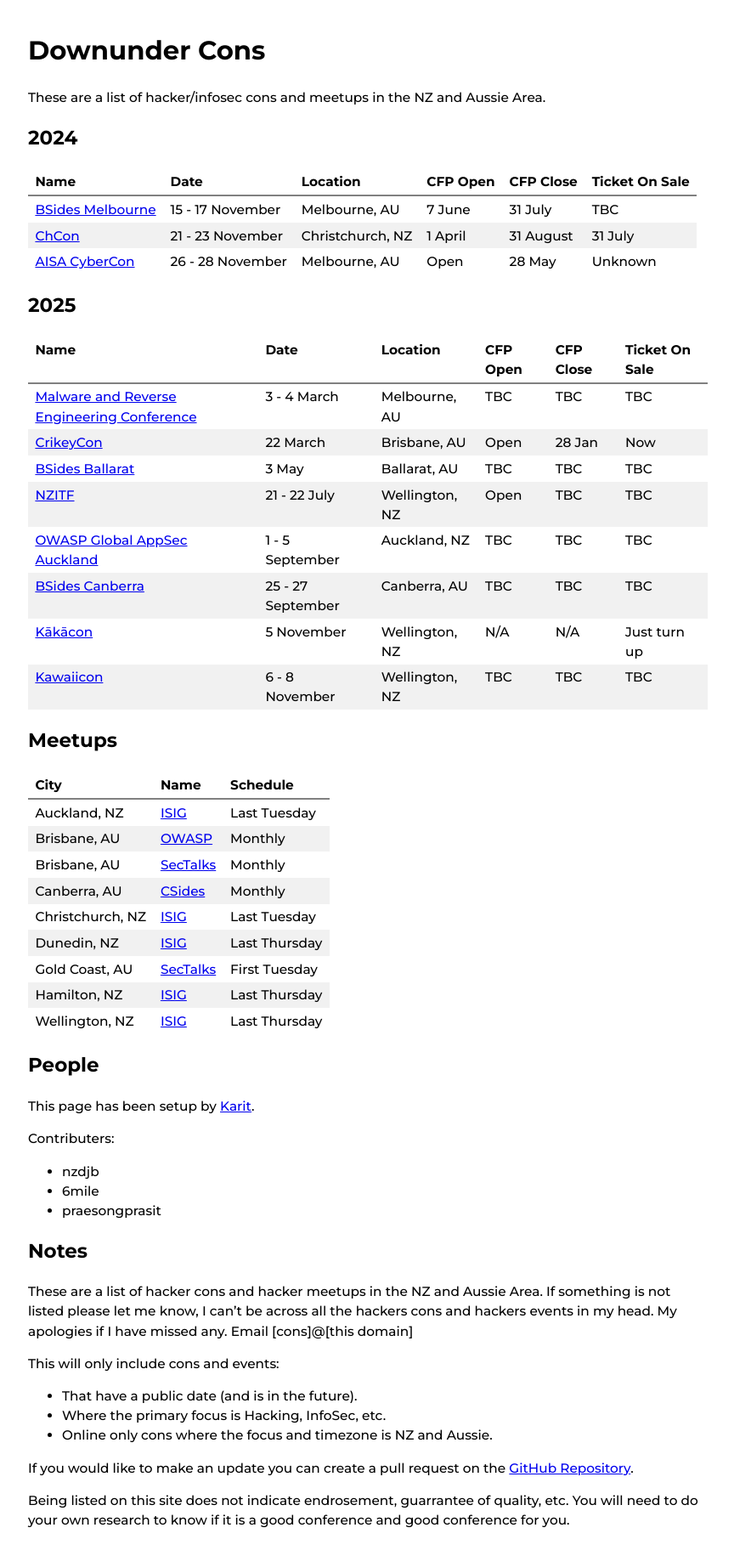
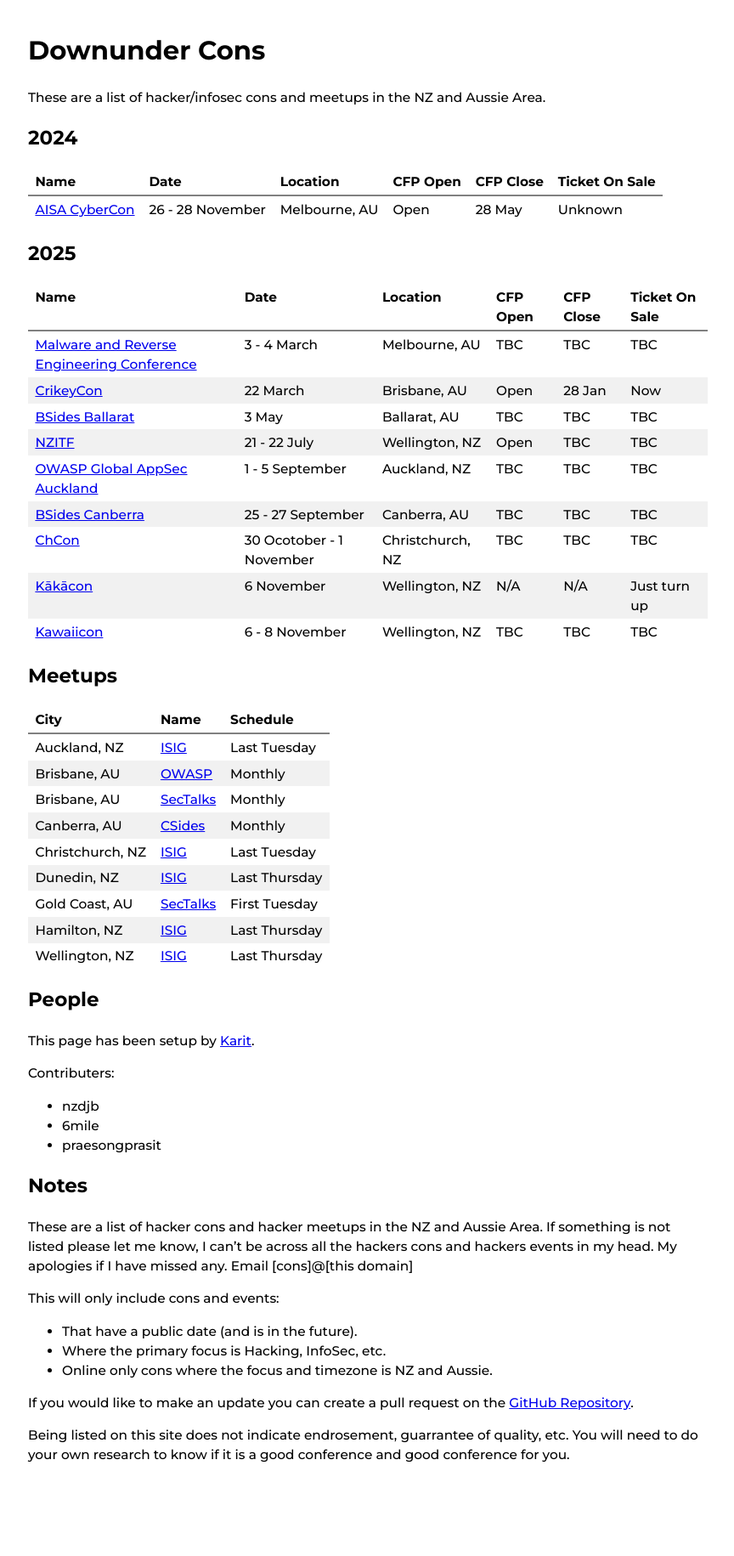
Before and after one commit to nzkarit/downundercons, a Jekyll site: the page built from index.markdown, in a window 1280 px wide. Shown: the whole page at 85% size, without its empty margins (207-1071 px from the left). Built offline with Jekyll 4.4.1, drawn with Linux system fonts in a browser that asks for light colours; after the commit the page ends 1754 px from its top, so only the background shows below that.

Commit message:
Update index.markdown

```diff
--- a/index.markdown
+++ b/index.markdown
@@ -9,8 +9,6 @@ These are a list of hacker/infosec cons and meetups in the NZ and Aussie Area.
 
 | Name | Date | Location | CFP Open | CFP Close | Ticket On Sale |
 | ---- | ---- | -------- | -------- | --------- | -------------- |
-| [BSides Melbourne](https://www.bsidesmelbourne.com/) | 15 - 17 November | Melbourne, AU | 7 June | 31 July | TBC |
-| [ChCon](https://2024.chcon.nz/) | 21 - 23 November | Christchurch, NZ | 1 April | 31 August | 31 July |
 | [AISA CyberCon](https://conference.aisa.org.au/QuickEventWebsitePortal/2024-australian-cyber-conference-melbourne/cfs-site) | 26 - 28 November | Melbourne, AU | Open | 28 May | Unknown |
 
 ## 2025
@@ -23,7 +21,8 @@ These are a list of hacker/infosec cons and meetups in the NZ and Aussie Area.
 | [NZITF](https://nzitf.org.nz/conference-details) | 21 - 22 July | Wellington, NZ | Open | TBC | TBC |
 | [OWASP Global AppSec Auckland](https://appsec.org.nz/conference/) | 1 - 5 September | Auckland, NZ | TBC | TBC | TBC |
 | [BSides Canberra](https://www.bsidesau.com.au/) | 25 - 27 September | Canberra, AU | TBC | TBC | TBC |
-| [Kākācon](https://www.kākācon.nz/) | 5 November | Wellington, NZ | N/A | N/A | Just turn up |
+| [ChCon](https://2025.chcon.nz/) | 30 Ocotober - 1 November | Christchurch, NZ | TBC | TBC | TBC |
+| [Kākācon](https://www.kākācon.nz/) | 6 November | Wellington, NZ | N/A | N/A | Just turn up |
 | [Kawaiicon](https://kawaiicon.org/) | 6 - 8 November | Wellington, NZ | TBC | TBC | TBC |
 
 ## Meetups
```
